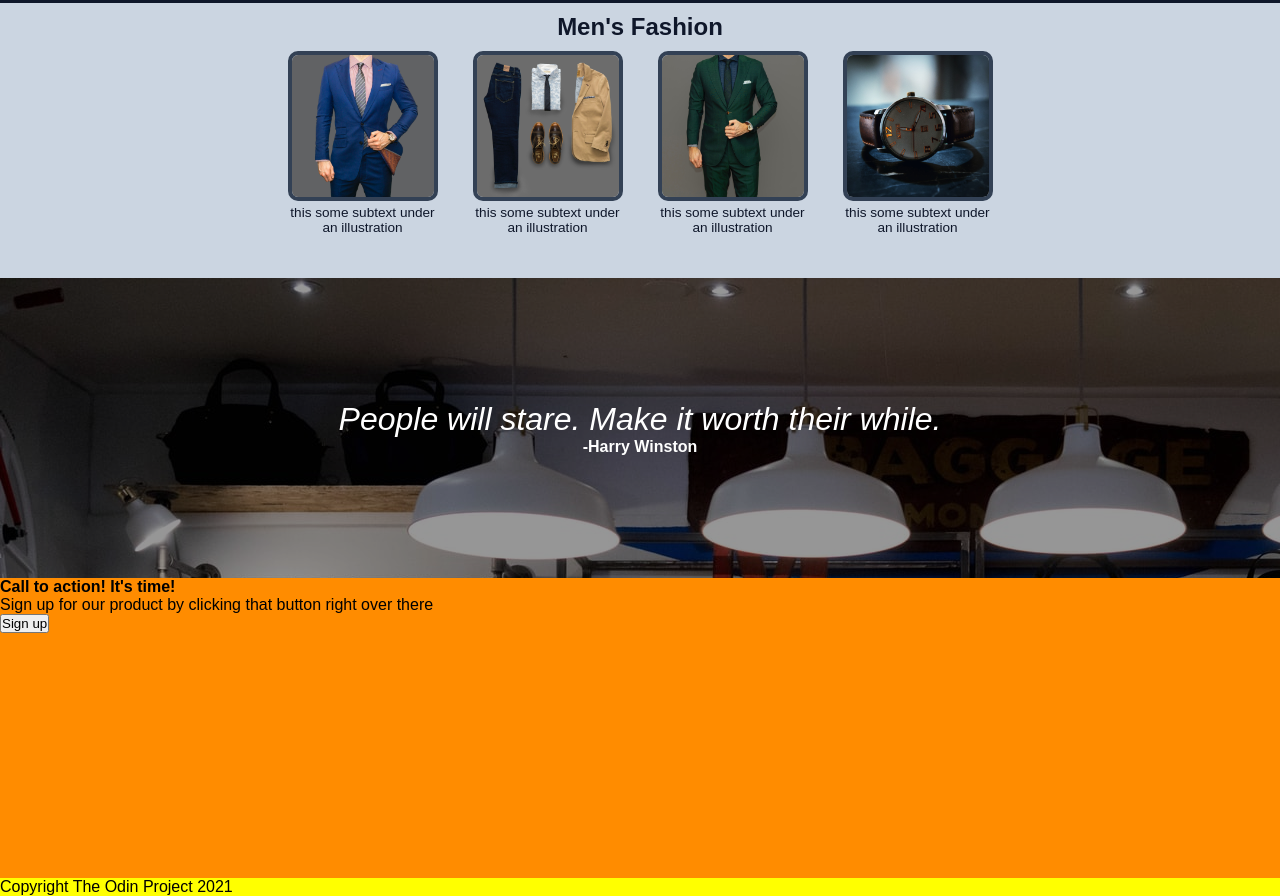
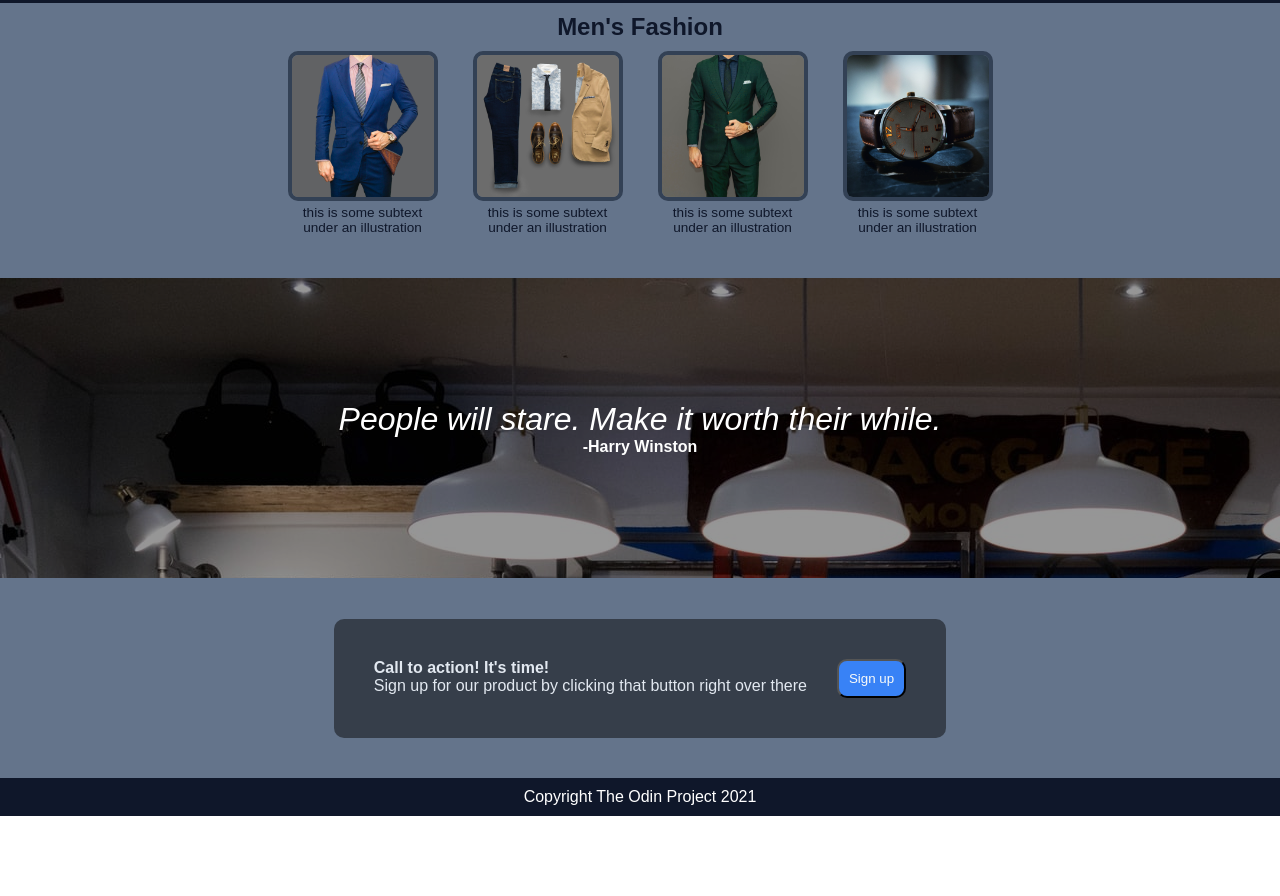
Before and after one commit to TZ-codes/Landing-Page, a plain HTML site: page index.html in a window 1280 px wide. Shown: the part 415-1311 px from the top of the page. After the commit the page ends 1231 px from the top, so only its background shows below. Drawn offline with Linux system fonts and the light colour scheme.

Commit message:
styled the sign-up section

```diff
--- a/index.html
+++ b/index.html
@@ -45,19 +45,19 @@
             <div class="information-container">
                 <div class="information-img">
                     <img src="/image/blue-suit.jpg" alt="blue suit">
-                    <p>this some subtext under an illustration</p>
+                    <p>this is some subtext under an illustration</p>
                 </div>
                 <div class="information-img">
                     <img src="/image/complete-outfit.jpg" alt="complete men's outfit">
-                    <p>this some subtext under an illustration</p>
+                    <p>this is some subtext under an illustration</p>
                 </div>
                 <div class="information-img">
-                    <img src="/image/green-suit.jpg" alt="emerad green suit">
-                    <p>this some subtext under an illustration</p>
+                    <img src="/image/green-suit.jpg" alt="emerald green suit">
+                    <p>this is some subtext under an illustration</p>
                 </div>
                 <div class="information-img">
                     <img src="/image/mens-watch.jpg" alt="men's watch">
-                    <p>this some subtext under an illustration</p>
+                    <p>this is some subtext under an illustration</p>
                 </div>
             </div>
         </div>
@@ -72,12 +72,16 @@
         </div>
 
         <div class="sign-up">
+            <div class="sign-up-container">
+                <div class="sign-up-text">
                     <div>
                         <p><strong>Call to action! It's time!</strong></p>
                         <p>Sign up for our product by clicking that button right over there</p>
                     </div>
+                </div>
                 <div>
                     <button type="button">Sign up</button>
+                </div>
             </div>
         </div>
 
--- a/style.css
+++ b/style.css
@@ -41,7 +41,7 @@
 .headline button {
     background-color: #3882F6;
     padding: 10px;
-    border-radius: 2px;
+    border-radius: 10px;
     color: #F9FAF8;
 }
 
@@ -52,7 +52,7 @@
 }
 
 .information {
-    background-color: #cbd5e1;
+    background-color: #64748b;
     color: #0f172a;
     height: 275px;
     /* display: flex; */
@@ -107,10 +107,33 @@
 }
 
 .sign-up {
-    background-color: darkorange;
-    height: 300px;
+    background-color: #64748b;
+    height: 200px;
+    display: flex;
+    justify-content: center;
+    align-items: center;
+    color:#e2e8f0;
+}
+
+.sign-up-container {
+    background-color: #0007;
+    padding: 40px;
+    border-radius: 10px;
+    display: flex;
+    justify-content: space-evenly;
+    gap: 30px;
+}
+
+.sign-up button {
+    background-color: #3882F6;
+    padding: 10px;
+    border-radius: 10px;
+    color: #F9FAF8;
 }
 
 footer {
-    background-color: yellow;
+    background-color: #0f172a;
+    color:#FFF;
+    text-align: center;
+    padding: 10px;
 }
```
Lines whose indentation alone changed are shown as unchanged.
